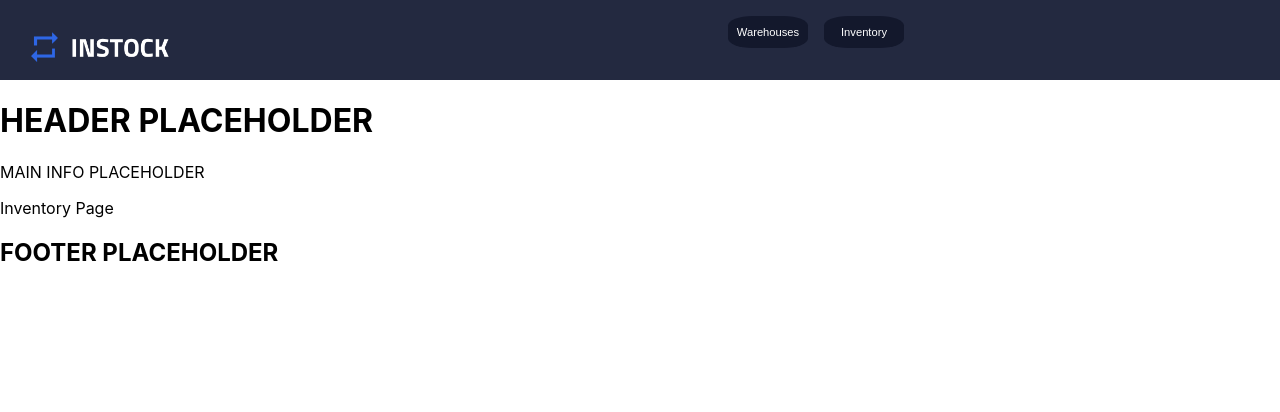
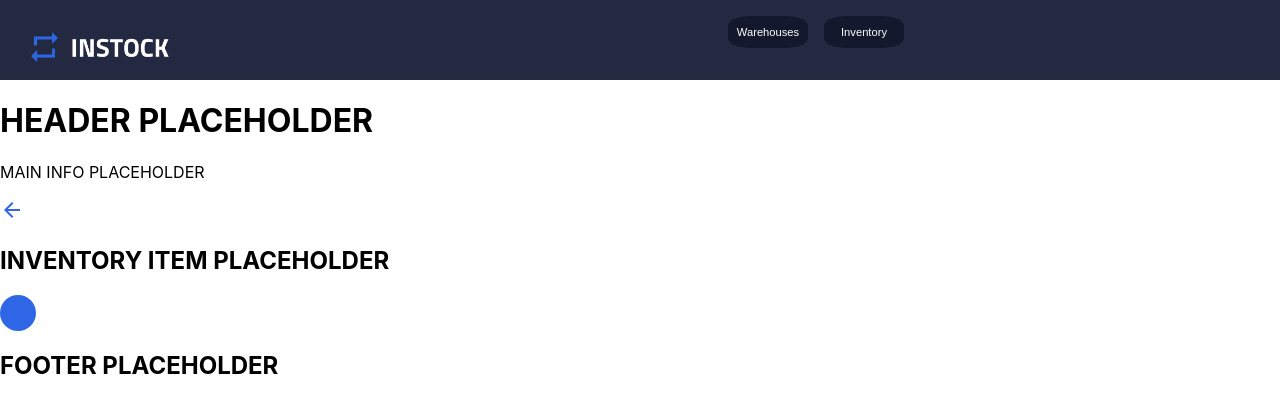
Before and after one commit to tmaxwell-96/team-3-instock-client, a React (Create React App) app: page /inventory/1 in a window 1280 px wide. Shown: the top 412 px of the page. Built offline with nearby package versions, Linux system fonts and the light colour scheme.

Commit message:
Add assets and general header styling

```diff
--- a/src/Pages/InventoryPage/InventoryPage.jsx
+++ b/src/Pages/InventoryPage/InventoryPage.jsx
@@ -1,7 +1,8 @@
 import "./InventoryPage.scss";
+import InventoryItemDetail from "../../components/InventoryItemDetail/InventoryItemDetail";
 
 function InventoryPage() {
-  return <p>Inventory Page</p>;
+  return <InventoryItemDetail />;
 }
 
 export default InventoryPage;
--- a/src/components/InventoryItemDetail/InventoryItemDetail.jsx
+++ b/src/components/InventoryItemDetail/InventoryItemDetail.jsx
@@ -1,15 +1,19 @@
 import "./InventoryItemDetail.scss";
+import backArrow from "../../assets/Icons/arrow_back-24px.svg";
+import edit from "../../assets/Icons/edit-24px.svg";
 
 const InventoryItemDetail = () => {
   return (
     <div className="item-detail">
       <div className="item-detail__header">
-        <img src="" alt="back arrow" />
+        <img src={backArrow} alt="back arrow" />
         <h2 className="item-detail__item">INVENTORY ITEM PLACEHOLDER</h2>
-        <div className="item-detail__edit-wrapepr">
-          <img src="" alt="edit" />
+        <div className="item-detail__edit-wrapper">
+          <img className="item-detail__edit" src={edit} alt="edit" />
         </div>
       </div>
     </div>
   );
 };
+
+export default InventoryItemDetail;
--- a/src/components/InventoryItemDetail/InventoryItemDetail.scss
+++ b/src/components/InventoryItemDetail/InventoryItemDetail.scss
@@ -0,0 +1,14 @@
+.item-detail {
+  &__edit {
+    color: white;
+  }
+  &__edit-wrapper {
+    display: flex;
+    justify-content: center;
+    align-items: center;
+    width: 2.25rem;
+    height: 2.25rem;
+    background-color: #2e66e5;
+    border-radius: 1.25rem;
+  }
+}
```
